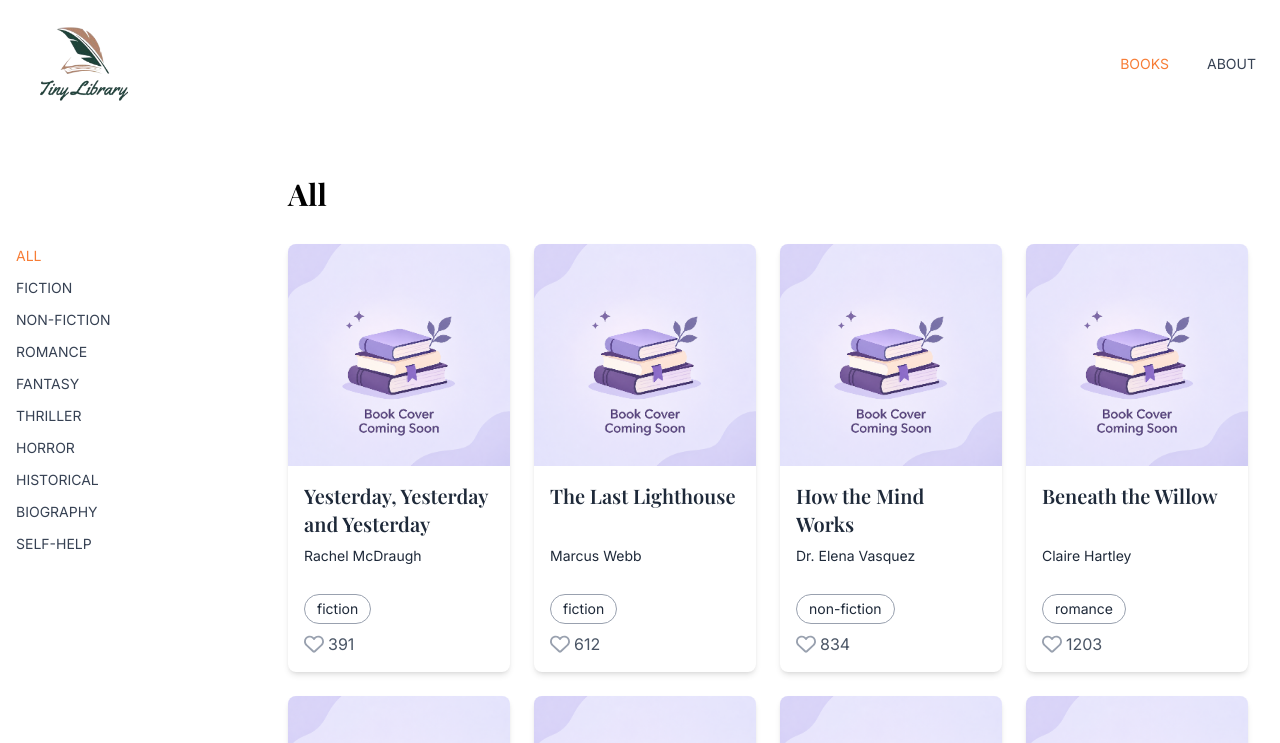
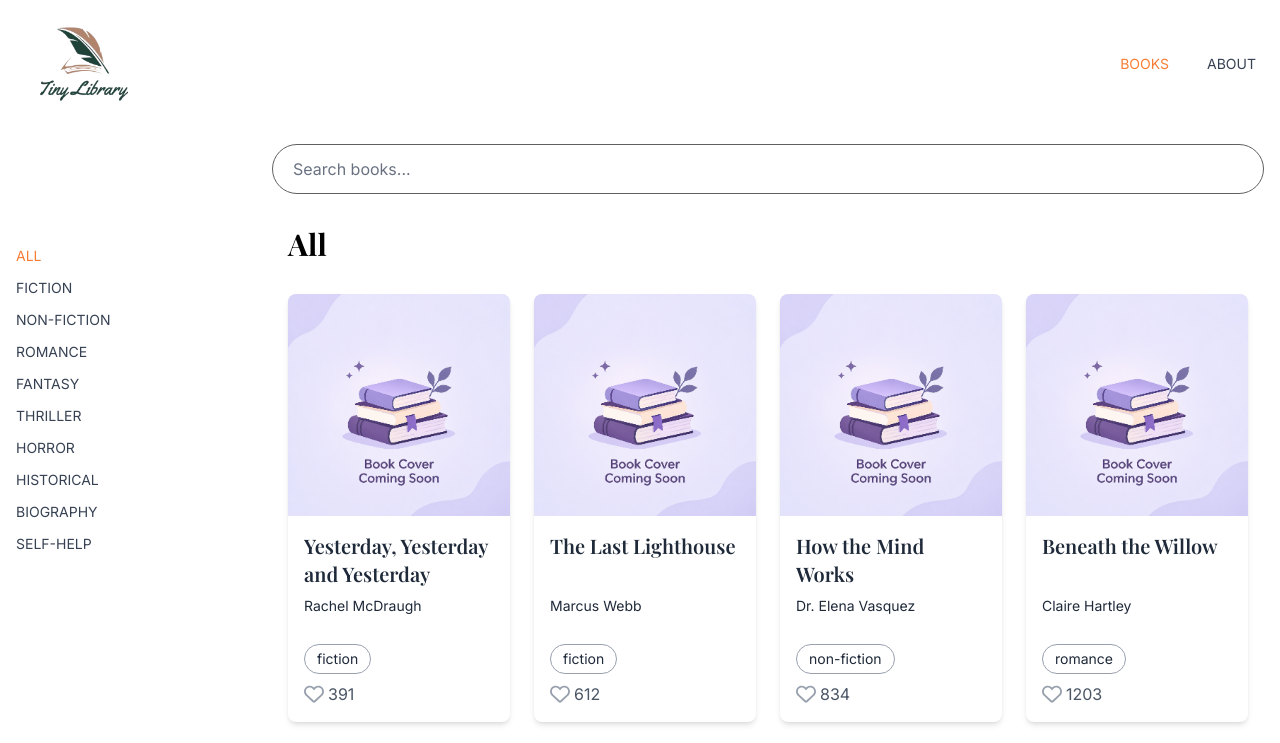
Before and after one commit to anuja112/Tiny-Library, a Next.js app: page /books in a window 1280 px wide. Shown: the top 743 px of the page. Built offline with nearby package versions, Linux system fonts and the light colour scheme; a web font is replaced by a local one.

Commit message:
feat: implement search functionality for books

```diff
--- a/app/books/page.tsx
+++ b/app/books/page.tsx
@@ -1,11 +1,32 @@
 import Form from "next/form"
 import ModelsGrid from "@/app/components/BooksGrid"
 import { getBooks } from "@/app/lib/models"
+import type { BooksPageProps } from "@/app/types"
 
-export default async function BooksPage() {
-  const books = await getBooks()
+export default async function BooksPage({ searchParams }: BooksPageProps) {
+    const books = await getBooks()
 
+    const query = (await searchParams)?.q?.toLowerCase() || ""
+
+    const filteredBooks = query
+        ? books.filter(book =>
+            book.name.toLowerCase().includes(query) ||
+            book.author.toLowerCase().includes(query)
+        )
+        : books
     return (
-        <ModelsGrid title="All" books={books} />
+        <><Form action="/books" className="w-full px-5 md:px-0 md:max-w-7xl">
+              <input
+                  type="text"
+                  name="q"
+                  placeholder="Search books..."
+                  autoComplete="off"
+                  defaultValue={query}
+                  className="w-full py-3 pl-5 pr-5 text-sm placeholder-gray-500 bg-white border border-[#606060] rounded-full focus:border-[#606060] focus:outline-none focus:ring-0 md:text-base"
+              />
+          </Form>
+        <ModelsGrid title="All" books={filteredBooks} />
+        </>
+
     )
 }
```
